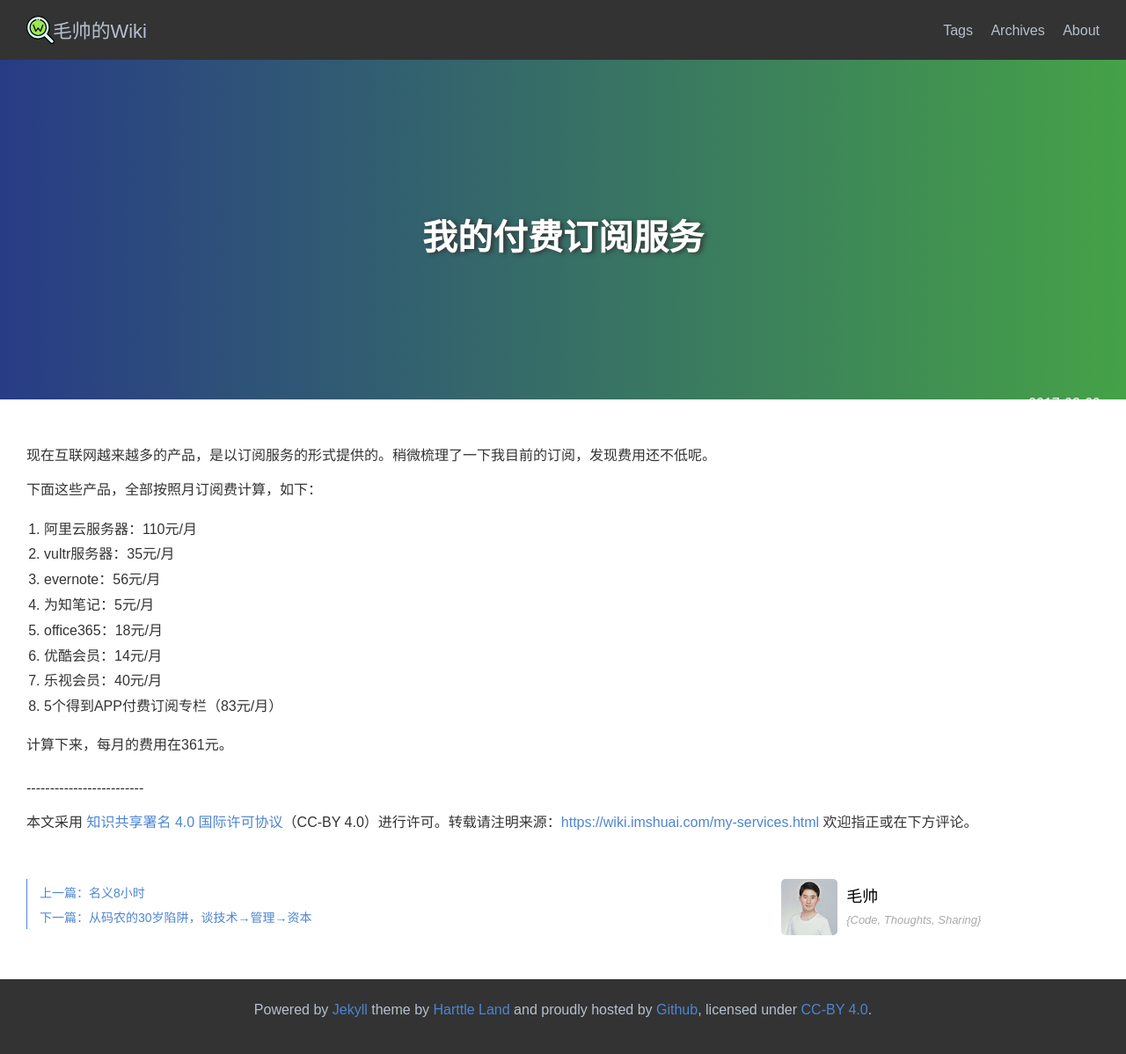
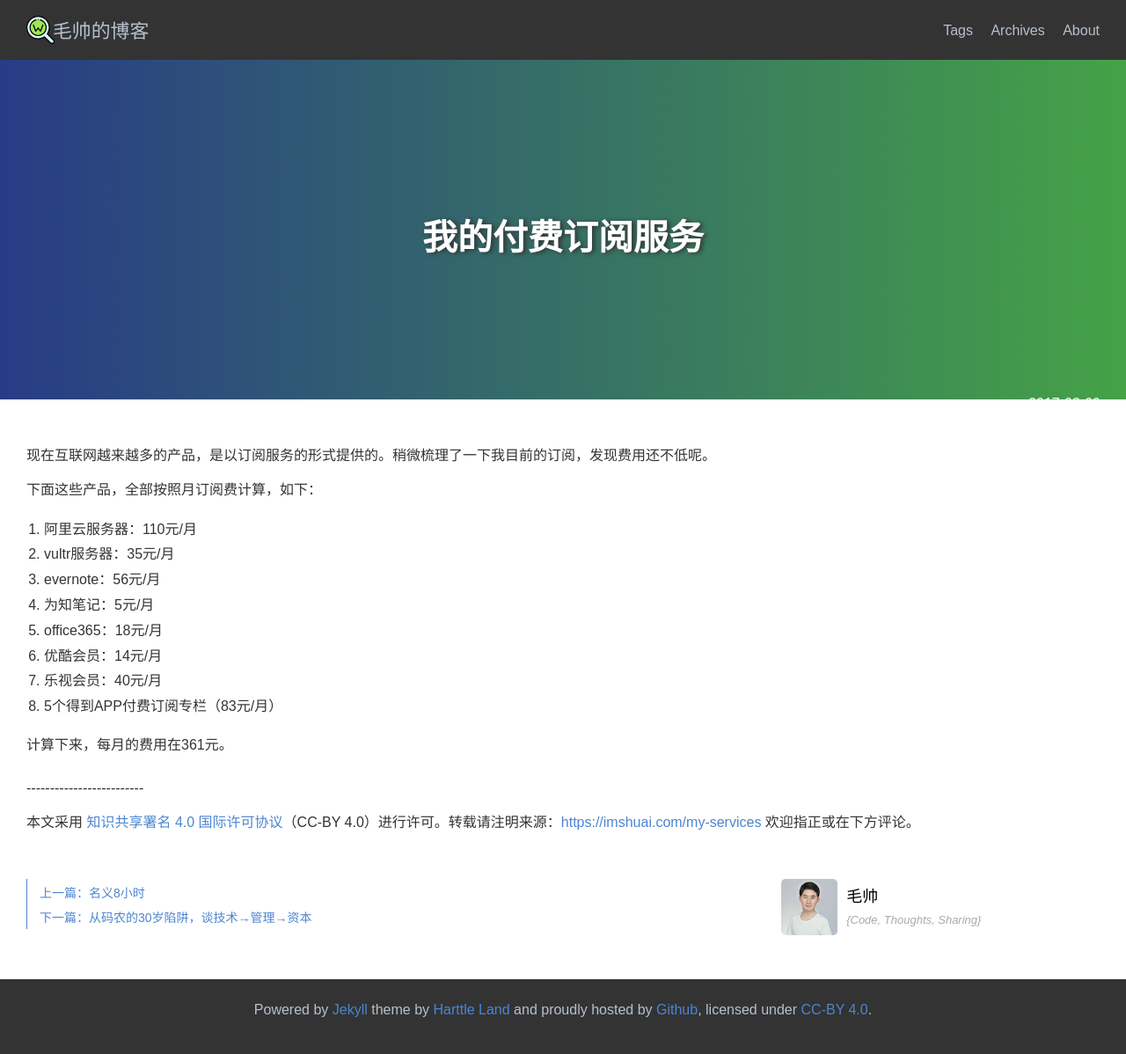
Before and after one commit to maoshuai/imshuai_blog, a Jekyll site: the page built from docs/_posts/2017/2017-03-09-my-services.md, in a window 1280 px wide. Shown: the whole page at 88% size. Built offline with Jekyll 4.4.1, drawn with Linux system fonts in a browser that asks for light colours; comment, search, counter and statistics services are not loaded.

Commit message:
update _config

```diff
--- a/docs/_config.yml
+++ b/docs/_config.yml
@@ -1,6 +1,6 @@
-title: 毛帅的Wiki
+title: 毛帅的博客
 description: "{Code, Thoughts, Sharing}"
-url: https://wiki.imshuai.com
+url: https://imshuai.com
 author: 毛帅
 author_avatar_url: /assets/img/avatar.jpg
 email: imshuai67@gmail.com
@@ -10,7 +10,7 @@ keywords:
   - Linux
   - 架构
 
-permalink: /:title.html
+permalink: /:title
 # permalink: /:year/:month/:day/:title.html
 paginate: 7
 paginate_path: "page:num"
@@ -43,7 +43,7 @@ defaults:
       layout: "blog"
 
 series:
-  # 'Effective-C++': '/effective-cpp.html'
+  # 'C++': '/effective-cpp.html'
   # 'Vim-Practice': '/vim-practice.html'
   # 'Git-Workflow': '/git-workflow.html'
 
```
